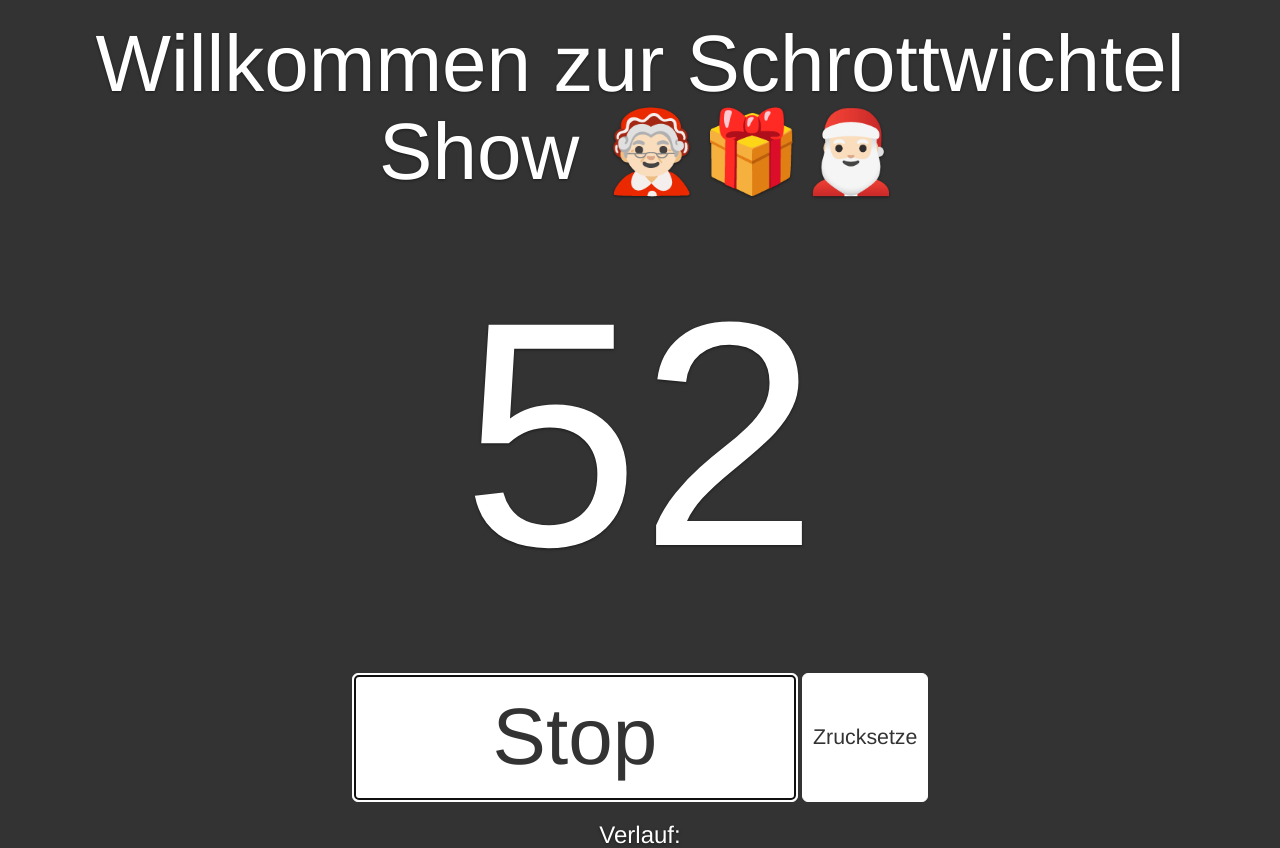
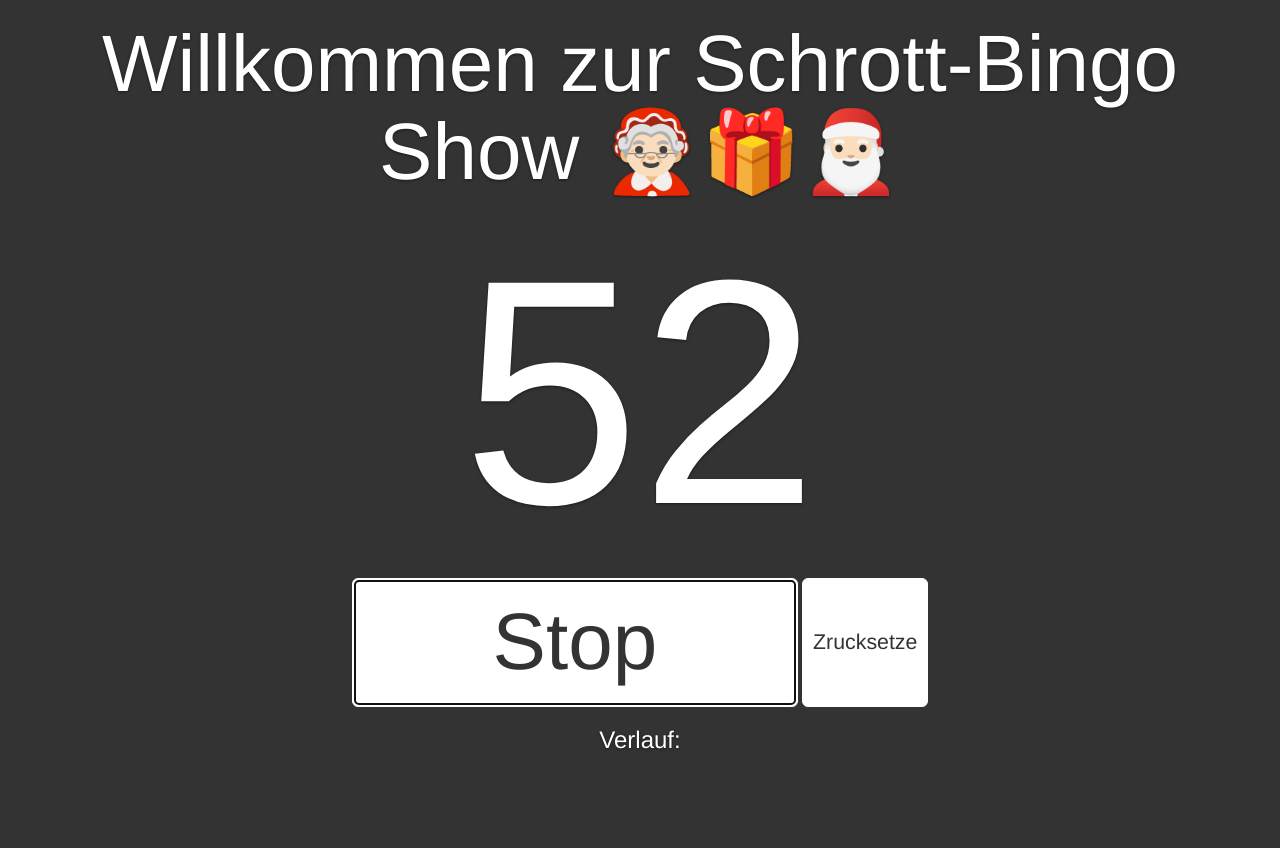
Before and after one commit to akeschmidi/christmas-bingo-game, a plain HTML site: page index.html in a window 1280 px wide. Both pictures are taken after a click on the button "Looos gehts". After the commit the page ends 820 px from the top, so only its background shows below. Drawn offline with Linux system fonts and the light colour scheme.

Commit message:
add new sound and fix titel

```diff
--- a/asset/partybingo.js
+++ b/asset/partybingo.js
@@ -4,6 +4,7 @@
 	var resetButton = $('#reset-button');
 	var historiesDiv = $('#histories');
 	var drumAudio = $('#drum').get(0);
+	var tuschAudio = $('#tusch').get(0)
 
 	// init histories
 	var toBingoString = function(n){
@@ -93,6 +94,7 @@
 		pingoNumber.text(toBingoString(n));
 		addHistory(n);
 		drumAudio.pause();
+		tuschAudio.play()
 	};
 	var start = function(){
 		isStarted = true;
--- a/index.html
+++ b/index.html
@@ -22,8 +22,8 @@
 
 <body>
   <p>
-    <h1>Willkommen zur Schrottwichtel Show 🤶🏻🎁🎅🏻</h1>
-    <span id="pingo-number">00</span></p>
+    <h1>Willkommen zur Schrott-Bingo Show 🤶🏻🎁🎅🏻</h1>
+    <h2 id="pingo-number">00</h2>
     <div id="buttons">
       <button id="start-button" class="btn btn-lg btn-default">Looos gehts</button>
       <button id="reset-button" class="btn btn-lg btn-default">Zrucksetze</button>
@@ -35,6 +35,11 @@
 	<source src="asset/nc79078.mp3" type="audio/mp3">
     </audio>
 
+    <audio id="tusch" preload="auto">
+      <source src="asset/tusch.mp3" type="audio/mp3">
+    </audio>
+
+
     <!-- jQuery (necessary for Bootstrap's JavaScript plugins) -->
     <script src="asset/jquery-1.11.3.min.js "></script>
     <!-- Include all compiled plugins (below), or include individual files as needed -->
```
Also changed, not shown: 2 other files.
